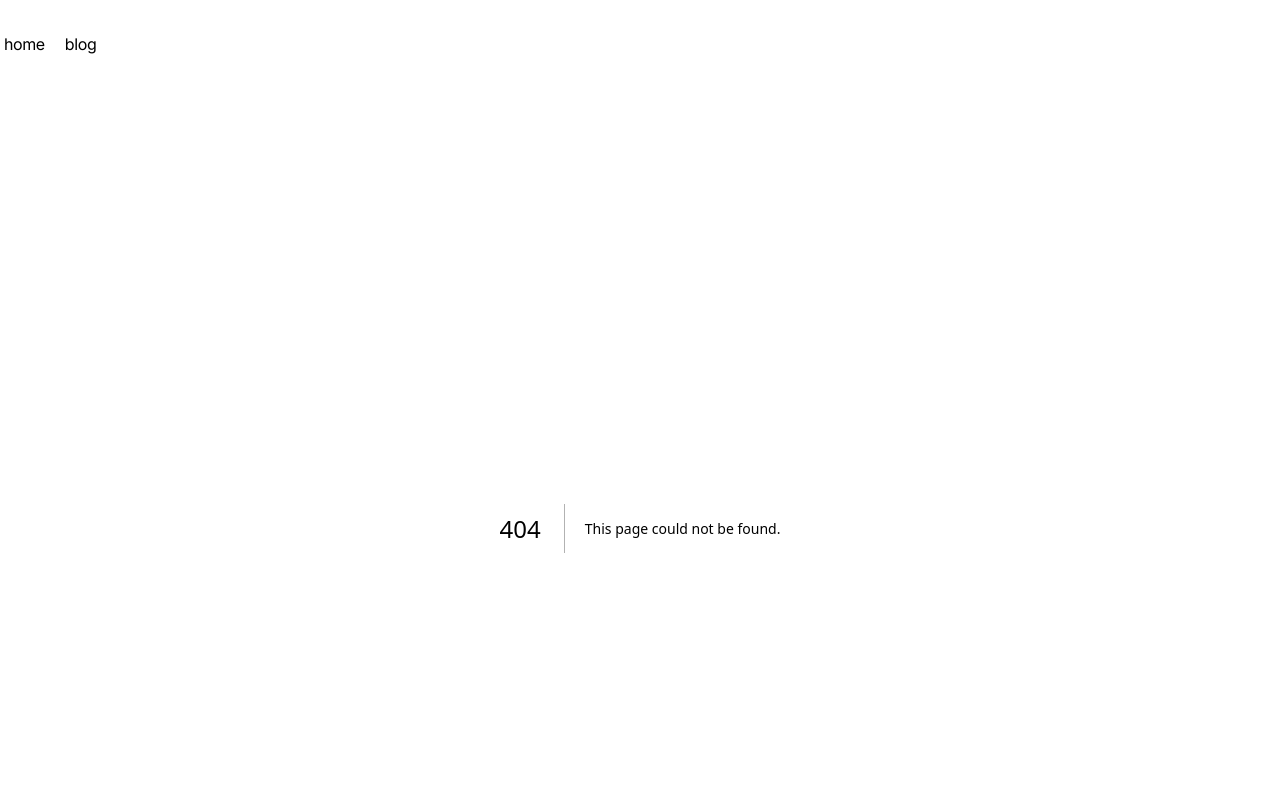
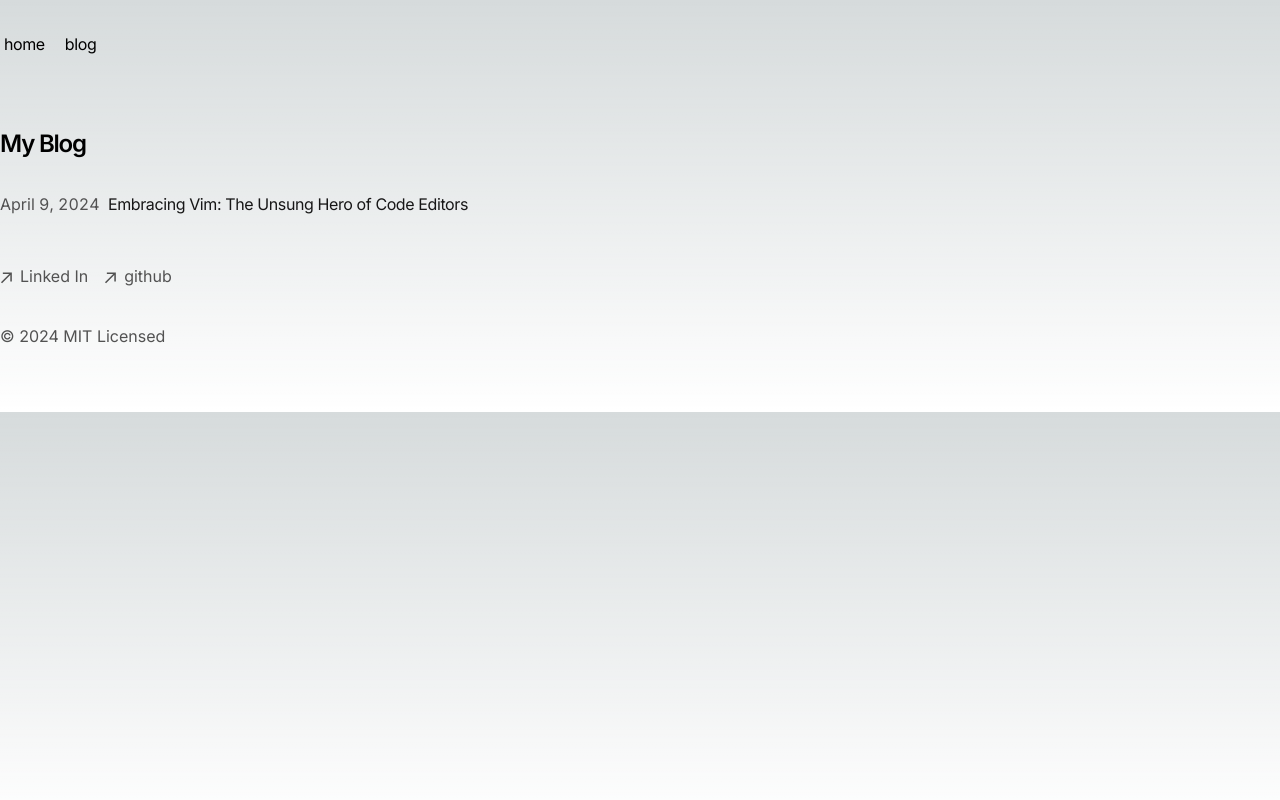
Before and after one commit to tatooin6/portfolio, a Next.js app: page /blog in a window 1280 px wide. Before the commit this address had no page. Shown: the top 800 px of the page. Built offline with nearby package versions, Linux system fonts and the light colour scheme.

Commit message:
Add blog page navigation

```diff
--- /dev/null
+++ b/src/app/blog/page.tsx
@@ -0,0 +1,13 @@
+import React from "react";
+import Posts from "../components/Posts";
+
+const Page = () => {
+  return (
+    <section>
+      <h1 className="font-semibold text-2xl mb-8 tracking-tighter">My Blog</h1>
+      <Posts />
+    </section>
+  );
+};
+
+export default Page;
--- a/src/app/page.tsx
+++ b/src/app/page.tsx
@@ -1,13 +1,10 @@
-import Posts from "./components/Posts";
-
 export default function Home() {
   return (
-    <main className="flex min-h-screen flex-col items-center justify-between p-24">
+    <main className="flex flex-col items-center justify-between p-24">
       <div className="z-10 w-full max-w-5xl items-center justify-between font-mono text-sm lg:flex">
         <p className="fixed left-0 top-0 flex w-full justify-center border-b border-gray-300 bg-gradient-to-b from-zinc-200 pb-6 pt-8 backdrop-blur-2xl dark:border-neutral-800 dark:bg-zinc-800/30 dark:from-inherit lg:static lg:w-auto  lg:rounded-xl lg:border lg:bg-gray-200 lg:p-4 lg:dark:bg-zinc-800/30">
           Tato Portfolio
         </p>
-        <Posts />
       </div>
     </main>
   );
```
